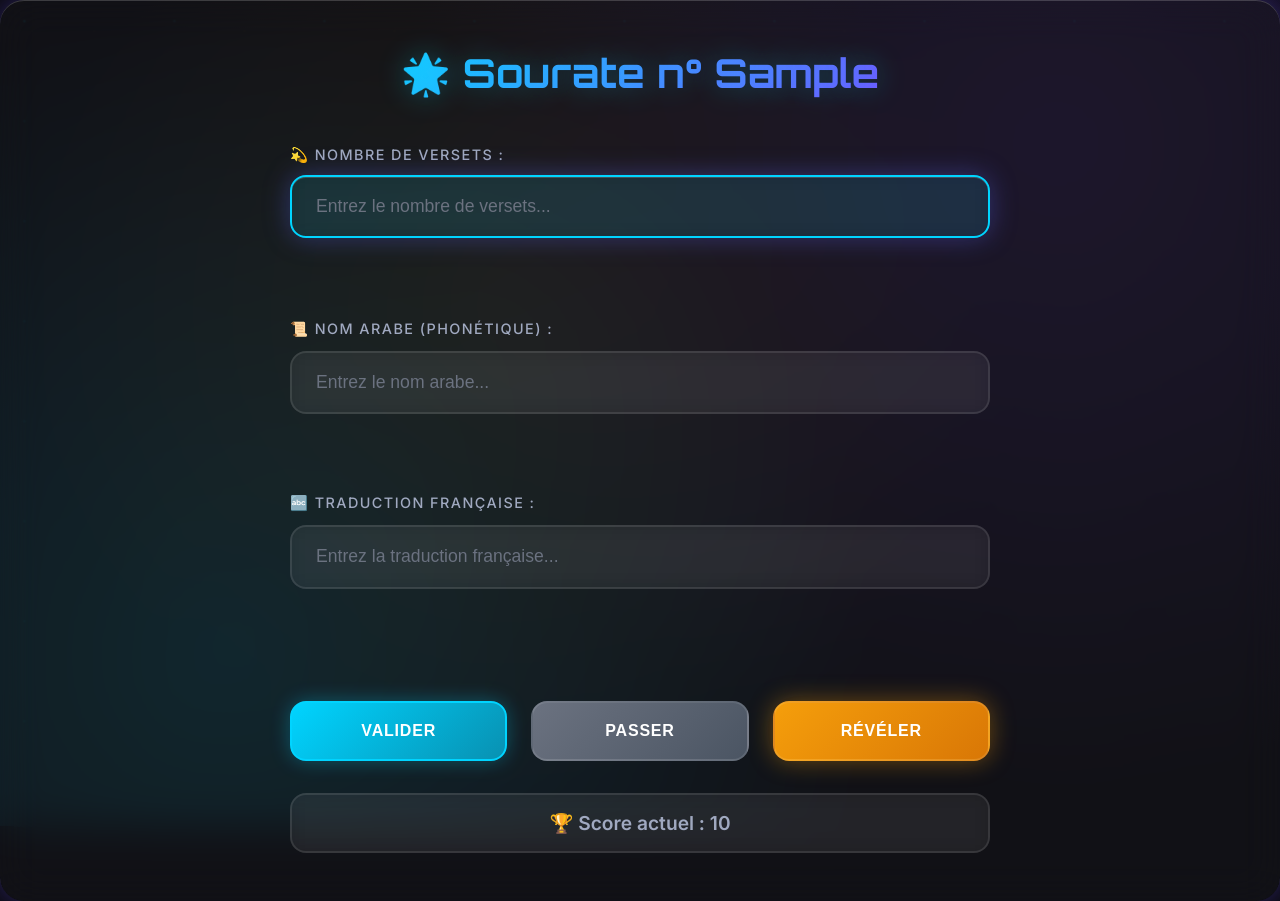
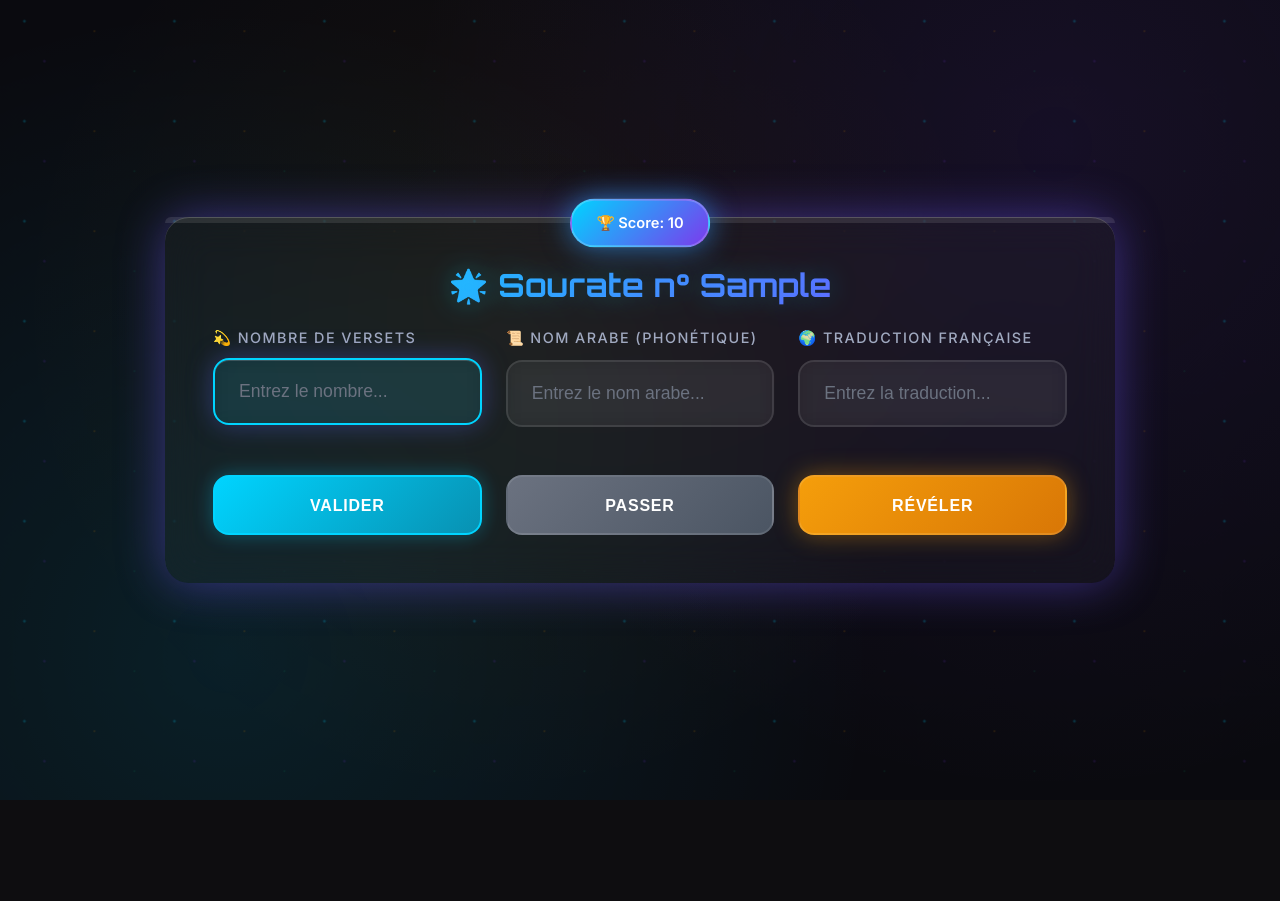
Before and after one commit to NezimK/QuizSuras, a Flask app: template templates/quiz_n3.html in a window 1280 px wide. After the commit the page ends 800 px from the top, so only its background shows below. Run offline with Flask 3, Linux system fonts and the light colour scheme; the template is opened without the code that fills it: most values are stand-ins (such as "Sample title", 1, 10 or a date in 2020).

Commit message:
adapt quiz n3

```diff
--- a/static/quiz_n3.css
+++ b/static/quiz_n3.css
@@ -23,8 +23,8 @@ body {
     font-family: 'Inter', sans-serif;
     background: var(--bg-primary);
     color: var(--text-primary);
-    min-height: 100vh;
-    overflow-x: hidden;
+    height: 100vh;
+    overflow: hidden;
     position: relative;
 }
 
@@ -69,23 +69,20 @@ body::after {
 }
 
 /* Container principal */
-.div-container {
-    min-height: 100vh;
+.main-container {
+    height: 100vh;
     display: flex;
     flex-direction: column;
     align-items: center;
     justify-content: center;
-    padding: 2rem;
+    padding: 1rem;
     position: relative;
 }
 
-/* Quiz container - similaire au quiz_n1 mais adapté */
-.div-container > * {
+/* Quiz container */
+.quiz-container {
     width: 100%;
-    max-width: 700px;
-}
-
-.div-container {
+    max-width: 950px;
     background: var(--bg-card);
     backdrop-filter: blur(20px);
     border-radius: 24px;
@@ -96,17 +93,80 @@ body::after {
 }
 
 @keyframes containerPulse {
-    0%,100% { box-shadow: var(--glow-primary), inset 0 1px 0 rgba(255,255,255,0.1); }
-    50%  { box-shadow: var(--glow-secondary), inset 0 1px 0 rgba(255,255,255,0.2); }
+    0%,100% {
+        box-shadow: 0 0 40px rgba(0,212,255,0.4), inset 0 1px 0 rgba(255,255,255,0.1);
+    }
+    50% {
+        box-shadow: 0 0 50px rgba(124,58,237,0.5), inset 0 1px 0 rgba(255,255,255,0.2);
+    }
+}
+
+/* Barre de progression */
+.progress-bar {
+    position: absolute;
+    top: 0;
+    left: 0;
+    right: 0;
+    height: 6px;
+    background: rgba(255,255,255,0.1);
+    border-radius: 24px 24px 0 0;
+    overflow: hidden;
+}
+
+.progress-fill {
+    height: 100%;
+    background: linear-gradient(90deg, var(--primary), var(--secondary));
+    width: 0%;
+    transition: width 0.8s ease;
+    box-shadow: 0 0 15px rgba(0,212,255,0.6);
+    animation: progressGlow 2s ease-in-out infinite;
+}
+
+@keyframes progressGlow {
+    0%,100% {
+        box-shadow: 0 0 15px rgba(0,212,255,0.6);
+    }
+    50% {
+        box-shadow: 0 0 25px rgba(124,58,237,0.8);
+    }
+}
+
+/* Badge de score - Centré */
+.score-badge {
+    position: absolute;
+    top: -18px;
+    left: 50%;
+    transform: translateX(-50%);
+    background: linear-gradient(135deg, var(--primary), var(--secondary));
+    color: white;
+    padding: 0.8rem 1.5rem;
+    border-radius: 50px;
+    font-weight: 600;
+    font-size: 0.9rem;
+    box-shadow: var(--glow-primary);
+    border: 2px solid rgba(255,255,255,0.2);
+    animation: badgePulse 3s ease-in-out infinite;
+    z-index: 10;
+}
+
+@keyframes badgePulse {
+    0%,100% {
+        transform: translateX(-50%) scale(1);
+        box-shadow: 0 0 25px rgba(0,212,255,0.6);
+    }
+    50% {
+        transform: translateX(-50%) scale(1.05);
+        box-shadow: 0 0 35px rgba(124,58,237,0.8);
+    }
 }
 
 /* Titre du quiz */
 .quiz-title {
     font-family: 'Orbitron', monospace;
-    font-size: 2.5rem;
+    font-size: 2rem;
     font-weight: 700;
     text-align: center;
-    margin-bottom: 3rem;
+    margin-bottom: 1.5rem;
     background: linear-gradient(135deg, var(--primary), var(--secondary));
     -webkit-background-clip: text;
     background-clip: text;
@@ -120,8 +180,11 @@ body::after {
     50% { filter: brightness(1.2); }
 }
 
-/* Sections Question et Réponse */
-.question-section, .answer-section {
+/* Conteneur formulaire */
+.form-container {
+    display: flex;
+    flex-direction: column;
+    gap: 2rem;
     animation: sectionSlideIn 0.8s ease-out;
 }
 
@@ -136,15 +199,22 @@ body::after {
     }
 }
 
-/* Formulaire */
-form {
-    display: flex;
-    flex-direction: column;
-    gap: 2rem;
+/* Grille triple input (3 inputs) */
+.triple-input-grid {
+    display: grid;
+    grid-template-columns: 1fr 1fr 1fr;
+    gap: 1.5rem;
+    margin-bottom: 1rem;
+}
+
+/* Groupes d'inputs */
+.input-group {
+    position: relative;
+    margin-bottom: 1rem;
 }
 
 /* Labels */
-label {
+.input-label {
     display: block;
     font-size: 0.9rem;
     font-weight: 500;
@@ -154,10 +224,10 @@ label {
     letter-spacing: 0.1em;
 }
 
-/* Inputs */
-input[type="text"] {
+/* Inputs futuristes */
+.futuristic-input {
     width: 100%;
-    padding: 1.2rem 1.5rem;
+    padding: 1.3rem 1.5rem;
     background: rgba(255,255,255,0.05);
     border: 2px solid rgba(255,255,255,0.1);
     border-radius: 16px;
@@ -166,10 +236,9 @@ input[type="text"] {
     font-weight: 500;
     transition: all 0.3s ease;
     backdrop-filter: blur(10px);
-    margin-bottom: 1.5rem;
 }
 
-input[type="text"]:focus {
+.futuristic-input:focus {
     outline: none;
     border-color: var(--primary);
     background: rgba(0,212,255,0.1);
@@ -177,20 +246,20 @@ input[type="text"]:focus {
     transform: translateY(-2px);
 }
 
-input[type="text"]::placeholder {
+.futuristic-input::placeholder {
     color: var(--text-muted);
 }
 
-/* Actions container */
-.actions {
+/* Grille des actions */
+.actions-grid {
     display: grid;
     grid-template-columns: repeat(3, 1fr);
     gap: 1.5rem;
-    margin-top: 2rem;
+    margin-top: 1.5rem;
 }
 
-/* Boutons */
-button {
+/* Boutons futuristes */
+.futuristic-btn {
     position: relative;
     padding: 1.2rem 2rem;
     border: none;
@@ -208,7 +277,7 @@ button {
     backdrop-filter: blur(10px);
 }
 
-button::before {
+.futuristic-btn::before {
     content: '';
     position: absolute;
     top: 0;
@@ -219,87 +288,79 @@ button::before {
     transition: left 0.5s;
 }
 
-button:hover::before {
+.futuristic-btn:hover::before {
     left: 100%;
 }
 
-button:hover {
+.futuristic-btn:hover {
     transform: translateY(-3px);
     box-shadow: 0 10px 30px rgba(0,0,0,0.3);
 }
 
-/* Bouton Valider */
-button[value="valider"] {
+/* Bouton primaire */
+.btn-primary {
     background: linear-gradient(135deg, var(--primary), #0891b2);
     border-color: var(--primary);
     box-shadow: var(--glow-primary);
 }
 
-button[value="valider"]:hover {
+.btn-primary:hover {
     box-shadow: 0 15px 35px rgba(0,212,255,0.4), 0 5px 15px rgba(0,0,0,0.3);
 }
 
-/* Bouton Je ne sais pas */
-button[value="je_sais_pas"] {
+/* Bouton secondaire */
+.btn-secondary {
     background: linear-gradient(135deg, var(--text-muted), #4b5563);
 }
 
-button[value="je_sais_pas"]:hover {
+.btn-secondary:hover {
     background: linear-gradient(135deg, #6b7280, #374151);
 }
 
-/* Bouton Voir réponse */
-button[value="voir_reponse"] {
+/* Bouton warning */
+.btn-warning {
     background: linear-gradient(135deg, var(--warning), #d97706);
     box-shadow: var(--glow-accent);
 }
 
-button[value="voir_reponse"]:hover {
+.btn-warning:hover {
     box-shadow: 0 15px 35px rgba(245,158,11,0.4), 0 5px 15px rgba(0,0,0,0.3);
 }
 
-/* Bouton Continuer */
-button[value="continuer"] {
-    background: linear-gradient(135deg, var(--success), #059669);
-    box-shadow: 0 0 20px rgba(16,185,129,0.3);
-}
-
-button[value="continuer"]:hover {
-    box-shadow: 0 15px 35px rgba(16,185,129,0.4), 0 5px 15px rgba(0,0,0,0.3);
-}
-
-/* Bouton Recommencer */
-button[value="recommencer"] {
-    background: linear-gradient(135deg, var(--danger), #dc2626);
-    box-shadow: 0 0 20px rgba(239,68,68,0.3);
-}
-
-button[value="recommencer"]:hover {
-    box-shadow: 0 15px 35px rgba(239,68,68,0.4), 0 5px 15px rgba(0,0,0,0.3);
-}
-
-/* Section des réponses - Style amélioré */
+/* Section des réponses */
 .answer-section {
     background: linear-gradient(135deg, rgba(0,212,255,0.1), rgba(124,58,237,0.1));
     border: 2px solid rgba(0,212,255,0.3);
-    border-radius: 24px;
-    padding: 2.5rem;
+    border-radius: 20px;
+    padding: 1.2rem;
     backdrop-filter: blur(20px);
-    box-shadow: var(--glow-primary), inset 0 1px 0 rgba(255,255,255,0.1);
+    box-shadow: 0 0 30px rgba(0,212,255,0.3), inset 0 1px 0 rgba(255,255,255,0.1);
+    margin-top: 1rem;
+    animation: sectionSlideIn 0.8s ease-out;
+    text-align: center;
+    width: 100%;
+    box-sizing: border-box;
+}
+
+.answer-section .actions-grid {
+    display: flex;
+    justify-content: center;
+    gap: 2rem;
+    margin-top: 2rem;
 }
 
 .answer-content {
     display: flex;
     flex-direction: column;
-    gap: 2rem;
-    margin-bottom: 2.5rem;
+    gap: 0.8rem;
+    margin-bottom: 1rem;
 }
 
 .answer-item {
     display: flex;
     flex-direction: column;
-    gap: 0.8rem;
-    padding: 1.5rem;
+    gap: 0.3rem;
+    padding: 0.8rem 1rem;
     background: rgba(255,255,255,0.05);
     border-radius: 16px;
     border: 1px solid rgba(255,255,255,0.1);
@@ -330,43 +391,97 @@ button[value="recommencer"]:hover {
     -webkit-text-fill-color: transparent;
 }
 
-/* Score */
-p {
-    text-align: center;
-    margin-top: 2rem;
+/* Section anecdote */
+.anecdote-section {
+    background: linear-gradient(135deg, rgba(245,158,11,0.1), rgba(16,185,129,0.1));
+    border: 2px solid rgba(245,158,11,0.3);
+    border-radius: 16px;
+    padding: 1rem;
+    margin-top: 0.8rem;
+    backdrop-filter: blur(15px);
+    box-shadow: 0 0 20px rgba(245,158,11,0.3);
+}
+
+.anecdote-title {
+    display: flex;
+    align-items: center;
+    justify-content: center;
+    gap: 0.8rem;
     font-size: 1.2rem;
     font-weight: 600;
+    color: var(--accent);
+    margin-bottom: 1.5rem;
+    text-transform: uppercase;
+    letter-spacing: 0.05em;
+}
+
+.anecdote-text {
+    font-size: 0.85rem;
+    line-height: 1.4;
     color: var(--text-secondary);
-    padding: 1rem 2rem;
-    background: rgba(255,255,255,0.05);
-    border-radius: 16px;
-    backdrop-filter: blur(10px);
-    border: 2px solid rgba(255,255,255,0.1);
+    font-style: italic;
+    border-left: 3px solid var(--accent);
+    padding-left: 1rem;
+    text-align: left;
 }
 
 /* Effet hover sur le container */
-.div-container:hover {
+.quiz-container:hover {
     transform: translateY(-5px);
     transition: transform 0.3s ease;
 }
 
 /* Responsive */
+@media (max-width: 1024px) {
+    .triple-input-grid {
+        grid-template-columns: 1fr;
+        gap: 1rem;
+    }
+}
+
 @media (max-width: 768px) {
-    .div-container {
+    .main-container {
+        padding: 0.5rem;
+    }
+
+    .quiz-container {
         padding: 2rem;
+        max-height: 98vh;
+        max-width: 98vw;
     }
 
     .quiz-title {
-        font-size: 2rem;
+        font-size: 1.8rem;
+        margin-bottom: 1.5rem;
     }
 
-    .actions {
+    .triple-input-grid {
         grid-template-columns: 1fr;
         gap: 1rem;
     }
 
-    button {
+    .actions-grid {
+        grid-template-columns: 1fr;
+        gap: 1rem;
+    }
+
+    .answer-section .actions-grid {
+        flex-direction: column;
+        align-items: center;
+        gap: 1rem;
+    }
+
+    .futuristic-btn {
         padding: 1rem 1.5rem;
+        font-size: 0.9rem;
+    }
+
+    .anecdote-section {
+        padding: 1.2rem;
+    }
+
+    .anecdote-text {
+        font-size: 0.8rem;
     }
 
     .answer-item {
--- a/templates/quiz_n3.html
+++ b/templates/quiz_n3.html
@@ -8,38 +8,51 @@
     <link href="https://fonts.googleapis.com/css2?family=Inter:wght@300;400;500;600;700&family=Orbitron:wght@400;700;900&display=swap" rel="stylesheet">
 </head>
 <body>
-    <div class="div-container">
-        <h2 class="quiz-title">
+    <div class="main-container">
+        <div class="quiz-container">
+            <!-- Barre de progression -->
+            <div class="progress-bar">
+                <div class="progress-fill"
+                     id="progress-fill"
+                     data-current="{{ current_q }}"
+                     data-total="{{ total_questions }}"></div>
+            </div>
+
+            <!-- Score badge centré -->
+            <div class="score-badge">🏆 Score: {{ score }}</div>
+
+            <h1 class="quiz-title">
                 {% if mode == "canonique" %}
                     🌟 Sourate n° {{ question['ordre_canonique'] }}
                 {% else %}
                     🌟 Sourate n° {{ question['ordre_chronologique'] }}
                 {% endif %}
-        </h2>
+            </h1>
 
             {% if request.form.get("action") != "voir_reponse" %}
             <!-- Section Question (affichée par défaut) -->
-        <div class="question-section">
+            <div class="form-container">
                 <form method="POST">
+                    <!-- Grille avec trois inputs -->
+                    <div class="triple-input-grid">
                         <div class="input-group">
-                    <label for="versets">💫 Nombre de versets :</label>
-                    <input type="text" id="versets" name="versets" placeholder="Entrez le nombre de versets..." autocomplete="off" autofocus>
+                            <label class="input-label" for="versets">💫 Nombre de versets</label>
+                            <input type="text" id="versets" name="versets" class="futuristic-input" placeholder="Entrez le nombre..." autocomplete="off" autofocus>
+                        </div>
+                        <div class="input-group">
+                            <label class="input-label" for="nom">📜 Nom arabe (phonétique)</label>
+                            <input type="text" id="nom" name="nom" class="futuristic-input" placeholder="Entrez le nom arabe..." autocomplete="off">
+                        </div>
+                        <div class="input-group">
+                            <label class="input-label" for="traduction">🌍 Traduction française</label>
+                            <input type="text" id="traduction" name="traduction" class="futuristic-input" placeholder="Entrez la traduction..." autocomplete="off">
+                        </div>
                     </div>
 
-                <div class="input-group">
-                    <label for="nom">📜 Nom arabe (phonétique) :</label>
-                    <input type="text" id="nom" name="nom" placeholder="Entrez le nom arabe..." autocomplete="off">
-                </div>
-
-                <div class="input-group">
-                    <label for="traduction">🔤 Traduction française :</label>
-                    <input type="text" id="traduction" name="traduction" placeholder="Entrez la traduction française..." autocomplete="off">
-                </div>
-
-                <div class="actions">
-                    <button type="submit" name="action" value="valider">Valider</button>
-                    <button type="submit" name="action" value="je_sais_pas">Passer</button>
-                    <button type="submit" name="action" value="voir_reponse">Révéler</button>
+                    <div class="actions-grid">
+                        <button type="submit" name="action" value="valider" class="futuristic-btn btn-primary">Valider</button>
+                        <button type="submit" name="action" value="je_sais_pas" class="futuristic-btn btn-secondary">Passer</button>
+                        <button type="submit" name="action" value="voir_reponse" class="futuristic-btn btn-warning">Révéler</button>
                     </div>
                 </form>
             </div>
@@ -58,22 +71,31 @@
                     </div>
 
                     <div class="answer-item">
-                    <div class="answer-label">🔤 Traduction française</div>
+                        <div class="answer-label">🌍 Traduction française</div>
                         <div class="answer-value">{{ question["traduction"] }}</div>
                     </div>
                 </div>
 
+                <!-- Section anecdote -->
+                <div class="anecdote-section">
+                    <div class="anecdote-title">
+                        <span>💡</span>
+                        <span>Le saviez-vous ?</span>
+                    </div>
+                    <div class="anecdote-text">
+                        {{ question["anecdote"] }}
+                    </div>
+                </div>
+
                 <form method="POST">
-                <div class="actions">
-                    <button type="submit" name="action" value="continuer">Contizuer</button>
-                    <button type="submit" name="action" value="recommencer">Recommencer</button>
-                    <div></div> <!-- Espace vide pour garder l'alignement -->
+                    <div class="actions-grid">
+                        <button type="submit" name="action" value="continuer" class="futuristic-btn btn-primary">Continuer</button>
+                        <button type="submit" name="action" value="recommencer" class="futuristic-btn btn-secondary">Recommencer</button>
                     </div>
                 </form>
             </div>
             {% endif %}
-
-        <p>🏆 Score actuel : {{ score }}</p>
+        </div>
     </div>
 
     <script src="{{ url_for('static', filename='script3.js') }}"></script>
```
Also changed, not shown: other parts of static/quiz_n3.css (+27 -16 lines). Lines whose indentation alone changed are shown as unchanged.
